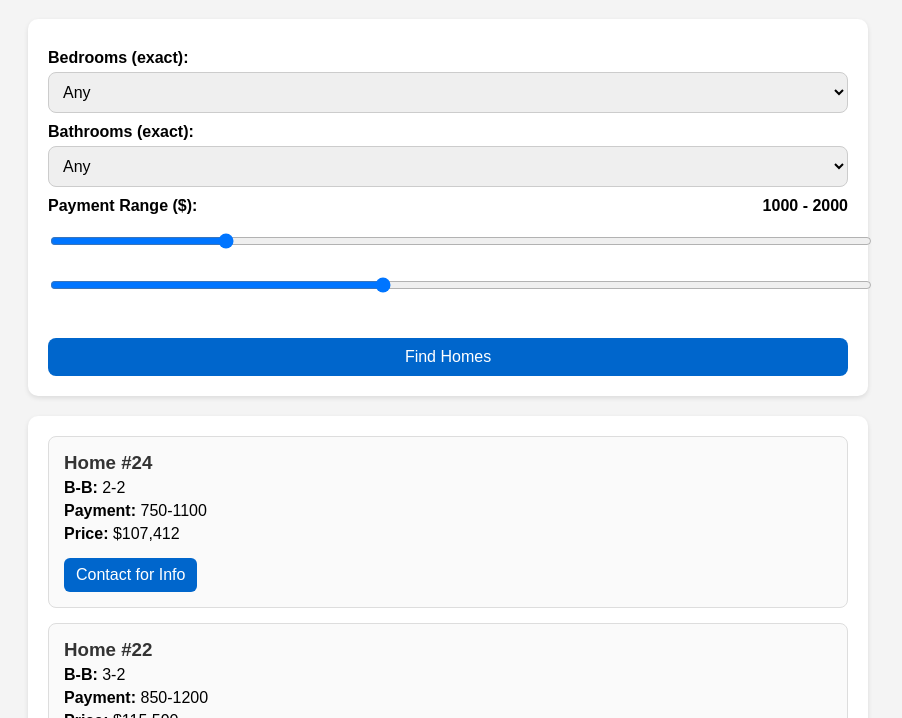
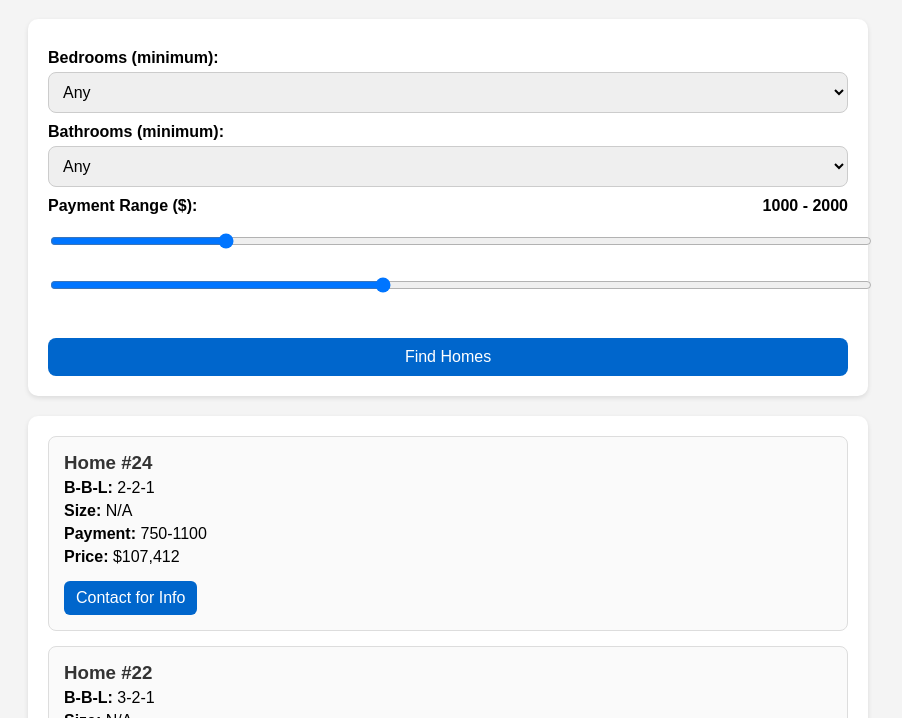
Before and after one commit to FiestaHomes/home-selector, a plain HTML site: page index.html in a window 1280 px wide. Shown: the part 82-800 px from the top of the page, without its empty margins (192-1094 px from the left). Drawn offline with Linux system fonts and the light colour scheme.

Commit message:
Update index.html

```diff
--- a/index.html
+++ b/index.html
@@ -26,21 +26,21 @@ button:hover { background: #004c99; }
 <h1>🏡 Fiesta Homes Selector</h1>
 
 <div class="filter-section">
-<label>Bedrooms (exact):</label>
+<label>Bedrooms (minimum):</label>
 <select id="bedrooms">
 <option value="">Any</option>
 <option value="2">2</option>
 <option value="3">3</option>
 <option value="4">4</option>
-<option value="5">5</option>
+<option value="5+">5+</option>
 </select>
 
-<label>Bathrooms (exact):</label>
+<label>Bathrooms (minimum):</label>
 <select id="bathrooms">
 <option value="">Any</option>
 <option value="1">1</option>
 <option value="2">2</option>
-<option value="3">3</option>
+<option value="3+">3+</option>
 </select>
 
 <div class="slider-container">
@@ -94,12 +94,12 @@ function filterHomes() {
   if(minPayment > maxPayment) [minPayment, maxPayment] = [maxPayment, minPayment];
 
   const filtered = homes.filter(h => {
-    // Bedrooms filter (exact)
-    let matchBeds = !beds || h.bedrooms === parseInt(beds);
-    // Bathrooms filter (exact)
-    let matchBaths = !baths || h.bathrooms === parseInt(baths);
+    // Bedrooms filter (minimum)
+    let matchBeds = !beds || (beds==="5+" ? h.bedrooms >= 5 : h.bedrooms >= parseInt(beds));
+    // Bathrooms filter (minimum)
+    let matchBaths = !baths || (baths==="3+" ? h.bathrooms >= 3 : h.bathrooms >= parseInt(baths));
 
-    // Payment filter: show homes if any part of their payment range is within the selected range
+    // Payment filter: show only if any part of the home's range is within the user range
     const [homeMin, homeMax] = h.payment.split("-").map(x => parseInt(x.trim()));
     let matchPayment = homeMin <= maxPayment && homeMax >= minPayment;
 
@@ -117,11 +117,13 @@ function filterHomes() {
   }
 
   filtered.forEach(h => {
+    const sizeText = h.size ? h.size : "N/A";
     const card = document.createElement("div");
     card.className = "home-card";
     card.innerHTML = `
       <h3>Home #${h.number}</h3>
-      <p><strong>B-B:</strong> ${h.bedrooms}-${h.bathrooms}</p>
+      <p><strong>B-B-L:</strong> ${h.bedrooms}-${h.bathrooms}-${h.living}</p>
+      <p><strong>Size:</strong> ${sizeText}</p>
       <p><strong>Payment:</strong> ${h.payment}</p>
       <p><strong>Price:</strong> $${h.price.toLocaleString()}</p>
       <a href="tel:4322257519" class="contact-btn">Contact for Info</a>
```
